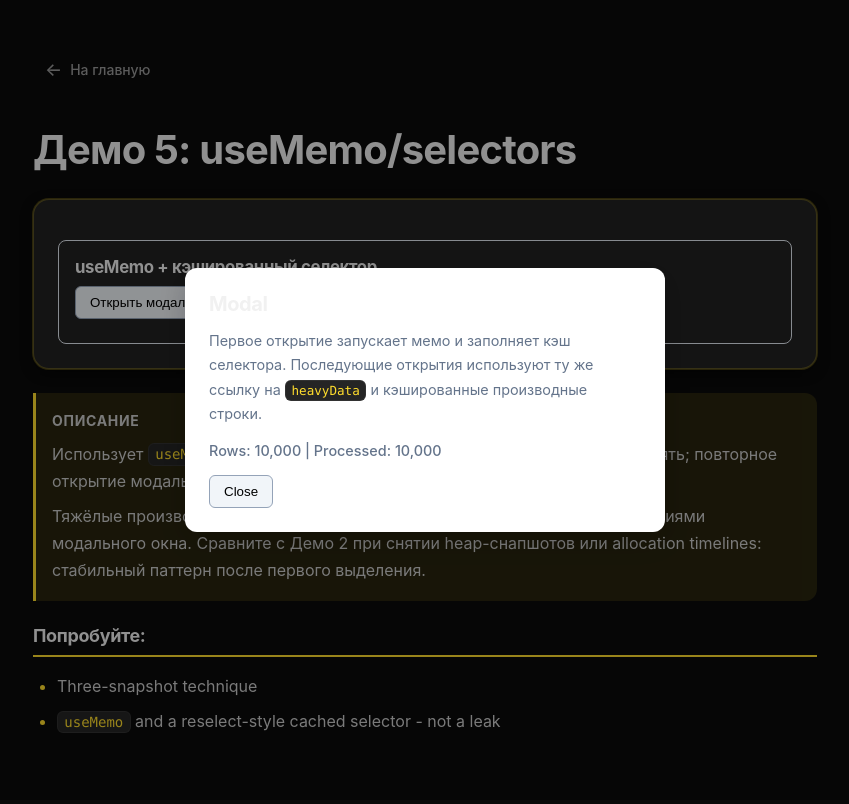
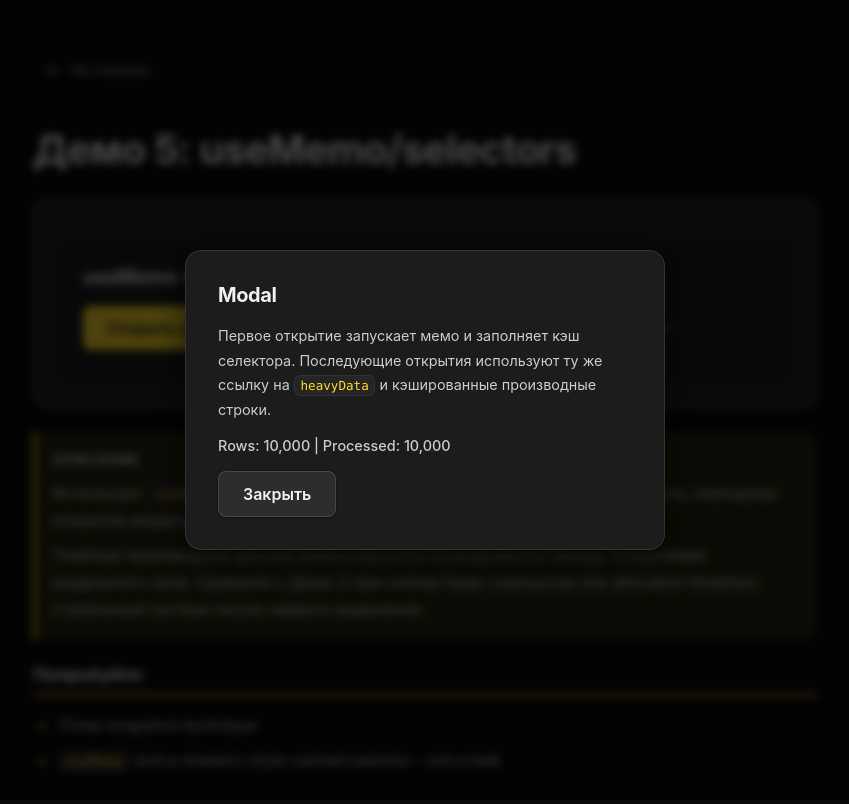
Before and after one commit to ManukMamyan/web-memory-leaks, a React (Vite) app: page /demo-5 in a window 1280 px wide. Both pictures are taken after a click on the button "Открыть модальное окно". Shown: the top 804 px of the page, without its empty margins (215-1064 px from the left). Built offline with nearby package versions, Linux system fonts and the light colour scheme.

Commit message:
chore: ui

```diff
--- a/src/demos/memoStableModal.tsx
+++ b/src/demos/memoStableModal.tsx
@@ -1,42 +1,79 @@
 import React, { useMemo, useState } from "react";
 
 const blockStyle: React.CSSProperties = {
-    border: "1px solid #e2e8f0",
-    borderRadius: 8,
-    padding: 16,
+    border: "1px solid rgba(255, 255, 255, 0.06)",
+    borderRadius: 16,
+    padding: 24,
     marginTop: 16,
+    background: "#1C1C1C",
 };
 
 const buttonStyle: React.CSSProperties = {
-    padding: "8px 14px",
-    borderRadius: 6,
-    border: "1px solid #94a3b8",
-    background: "#f1f5f9",
+    padding: "0.625rem 1.5rem",
+    borderRadius: 8,
+    border: "none",
+    background: "#FFDD2D",
+    color: "#0A0A0A",
     cursor: "pointer",
+    fontFamily: "inherit",
+    fontSize: "1rem",
+    fontWeight: 600,
+    lineHeight: 1.5,
+    transition: "all 120ms ease",
+    boxShadow: "0 1px 3px rgba(0, 0, 0, 0.4)",
 };
 
-const pStyle: React.CSSProperties = { margin: "0 0 12px", fontSize: "0.9em", color: "#64748b" };
+const closeButtonStyle: React.CSSProperties = {
+    ...buttonStyle,
+    background: "rgba(255, 255, 255, 0.08)",
+    color: "#F1F1F1",
+    border: "1px solid rgba(255, 255, 255, 0.12)",
+};
+
+const metaTextStyle: React.CSSProperties = {
+    fontSize: "0.875rem",
+    color: "#999999",
+    fontFamily: "inherit",
+};
 
 const overlayStyle: React.CSSProperties = {
     position: "fixed",
     inset: 0,
-    background: "rgba(0,0,0,0.4)",
+    background: "rgba(0, 0, 0, 0.7)",
+    backdropFilter: "blur(4px)",
     display: "flex",
     alignItems: "center",
     justifyContent: "center",
     zIndex: 1000,
+    padding: 16,
 };
 
 const modalContentStyle: React.CSSProperties = {
-    background: "#fff",
-    borderRadius: 12,
-    padding: 24,
+    background: "#1C1C1C",
+    border: "1px solid rgba(255, 255, 255, 0.1)",
+    borderRadius: 16,
+    padding: 32,
     minWidth: 340,
     maxWidth: 480,
-    boxShadow: "0 8px 30px rgba(0,0,0,0.2)",
+    width: "100%",
+    boxShadow: "0 8px 32px rgba(0, 0, 0, 0.6)",
+    color: "#F1F1F1",
 };
 
-const h3Style: React.CSSProperties = { margin: "0 0 8px", fontSize: "1.05em" };
+const modalTitleStyle: React.CSSProperties = {
+    margin: "0 0 16px",
+    fontSize: "1.25rem",
+    fontWeight: 700,
+    color: "#F1F1F1",
+    letterSpacing: "-0.02em",
+};
+
+const modalPStyle: React.CSSProperties = {
+    margin: "0 0 12px",
+    fontSize: "0.9em",
+    color: "#CCCCCC",
+    lineHeight: 1.7,
+};
 
 function stopPropagation(e: React.MouseEvent) {
     e.stopPropagation();
@@ -98,13 +135,13 @@ export function MemoStableModalDemo() {
 
     return (
         <div style={blockStyle}>
-            <h3 style={h3Style}>useMemo + кэшированный селектор</h3>
+            <h3 style={modalTitleStyle}>useMemo + кэшированный селектор</h3>
 
-            <div style={{ display: "flex", gap: 12, alignItems: "center", marginBottom: 8 }}>
+            <div style={{ display: "flex", gap: 12, alignItems: "center", marginBottom: 8, flexWrap: "wrap" }}>
                 <button onClick={handleOpen} style={buttonStyle} type="button">
                     Открыть модальное окно
                 </button>
-                <span style={{ fontSize: "0.85em", color: "#64748b" }}>
+                <span style={metaTextStyle}>
                     useMemo rows: {heavyData.length.toLocaleString()} | Selector strings:{" "}
                     {processedData.length.toLocaleString()}
                 </span>
@@ -113,17 +150,17 @@ export function MemoStableModalDemo() {
             {modalOpen ? (
                 <div onClick={handleCloseModal} role="presentation" style={overlayStyle}>
                     <div onClick={stopPropagation} role="presentation" style={modalContentStyle}>
-                        <h3 style={{ margin: "0 0 12px" }}>Modal</h3>
-                        <p style={pStyle}>
+                        <h3 style={modalTitleStyle}>Modal</h3>
+                        <p style={modalPStyle}>
                             Первое открытие запускает мемо и заполняет кэш селектора. Последующие открытия используют
                             ту же ссылку на <code>heavyData</code> и кэшированные производные строки.
                         </p>
-                        <p style={{ ...pStyle, fontWeight: 500 }}>
+                        <p style={{ ...modalPStyle, fontWeight: 500 }}>
                             Rows: {heavyData.length.toLocaleString()} | Processed:{" "}
                             {processedData.length.toLocaleString()}
                         </p>
-                        <button onClick={handleCloseModal} style={buttonStyle} type="button">
-                            Close
+                        <button onClick={handleCloseModal} style={closeButtonStyle} type="button">
+                            Закрыть
                         </button>
                     </div>
                 </div>
--- a/src/demos/modalLeak.tsx
+++ b/src/demos/modalLeak.tsx
@@ -1,46 +1,86 @@
 import React, { PureComponent, useCallback, useState } from "react";
 
 const blockStyle: React.CSSProperties = {
-    border: "1px solid #e2e8f0",
-    borderRadius: 8,
-    padding: 16,
+    border: "1px solid rgba(255, 255, 255, 0.06)",
+    borderRadius: 16,
+    padding: 24,
     marginTop: 16,
+    background: "#1C1C1C",
 };
 
 const buttonStyle: React.CSSProperties = {
-    padding: "8px 14px",
-    borderRadius: 6,
-    border: "1px solid #94a3b8",
-    background: "#f1f5f9",
+    padding: "0.625rem 1.5rem",
+    borderRadius: 8,
+    border: "none",
+    background: "#FFDD2D",
+    color: "#0A0A0A",
     cursor: "pointer",
+    fontFamily: "inherit",
+    fontSize: "1rem",
+    fontWeight: 600,
+    lineHeight: 1.5,
+    transition: "all 120ms ease",
+    boxShadow: "0 1px 3px rgba(0, 0, 0, 0.4)",
+};
+
+const buttonDisabledStyle: React.CSSProperties = {
+    ...buttonStyle,
+    background: "#444444",
+    color: "#888888",
+    cursor: "not-allowed",
+    boxShadow: "none",
 };
 
 const closeButtonStyle: React.CSSProperties = {
     ...buttonStyle,
-    background: "#fef2f2",
-    border: "1px solid #fca5a5",
-    color: "#b91c1c",
+    background: "rgba(255, 255, 255, 0.08)",
+    color: "#F1F1F1",
+    border: "1px solid rgba(255, 255, 255, 0.12)",
 };
 
-const pStyle: React.CSSProperties = { margin: "0 0 12px", fontSize: "0.9em", color: "#64748b" };
+const metaTextStyle: React.CSSProperties = {
+    fontSize: "0.875rem",
+    color: "#999999",
+    fontFamily: "inherit",
+};
 
 const overlayStyle: React.CSSProperties = {
     position: "fixed",
     inset: 0,
-    background: "rgba(0,0,0,0.4)",
+    background: "rgba(0, 0, 0, 0.7)",
+    backdropFilter: "blur(4px)",
     display: "flex",
     alignItems: "center",
     justifyContent: "center",
     zIndex: 1000,
+    padding: 16,
 };
 
 const modalContentStyle: React.CSSProperties = {
-    background: "#fff",
-    borderRadius: 12,
-    padding: 24,
+    background: "#1C1C1C",
+    border: "1px solid rgba(255, 255, 255, 0.1)",
+    borderRadius: 16,
+    padding: 32,
     minWidth: 340,
     maxWidth: 480,
-    boxShadow: "0 8px 30px rgba(0,0,0,0.2)",
+    width: "100%",
+    boxShadow: "0 8px 32px rgba(0, 0, 0, 0.6)",
+    color: "#F1F1F1",
+};
+
+const modalTitleStyle: React.CSSProperties = {
+    margin: "0 0 16px",
+    fontSize: "1.25rem",
+    fontWeight: 700,
+    color: "#F1F1F1",
+    letterSpacing: "-0.02em",
+};
+
+const modalPStyle: React.CSSProperties = {
+    margin: "0 0 12px",
+    fontSize: "0.9em",
+    color: "#CCCCCC",
+    lineHeight: 1.7,
 };
 
 function stopPropagation(e: React.MouseEvent) {
@@ -77,12 +117,12 @@ export class LeakyModalContent extends PureComponent<{ onClose: () => void }> {
     render() {
         return (
             <div ref={this.setRef} style={modalContentStyle}>
-                <h3 style={{ margin: "0 0 12px" }}>Modal</h3>
-                <p style={pStyle}>
+                <h3 style={modalTitleStyle}>Modal</h3>
+                <p style={modalPStyle}>
                     Подписывается на <code>beforeunload</code> и <code>pagehide</code> при монтировании, но никогда не
                     отписывается при размонтировании.
                 </p>
-                <p style={pStyle}>
+                <p style={modalPStyle}>
                     Callback ref сохраняет элемент при монтировании и не очищает <code>domNode</code>, когда React
                     передаёт <code>null</code> — последний DOM-поддерево может оставаться отключённым, но
                     удерживаемым.
@@ -115,10 +155,10 @@ export function ModalLeakDemo() {
     return (
         <div style={blockStyle}>
             <div style={{ display: "flex", gap: 12, alignItems: "center", flexWrap: "wrap" }}>
-                <button disabled={isOpen} onClick={handleOpen} style={buttonStyle} type="button">
-                    Open modal
+                <button disabled={isOpen} onClick={handleOpen} style={isOpen ? buttonDisabledStyle : buttonStyle} type="button">
+                    Открыть модальное окно
                 </button>
-                <span style={{ fontSize: "0.85em", color: "#64748b" }}>
+                <span style={metaTextStyle}>
                     Opens: {openCount} | Closes: {closeCount}
                 </span>
             </div>
```
